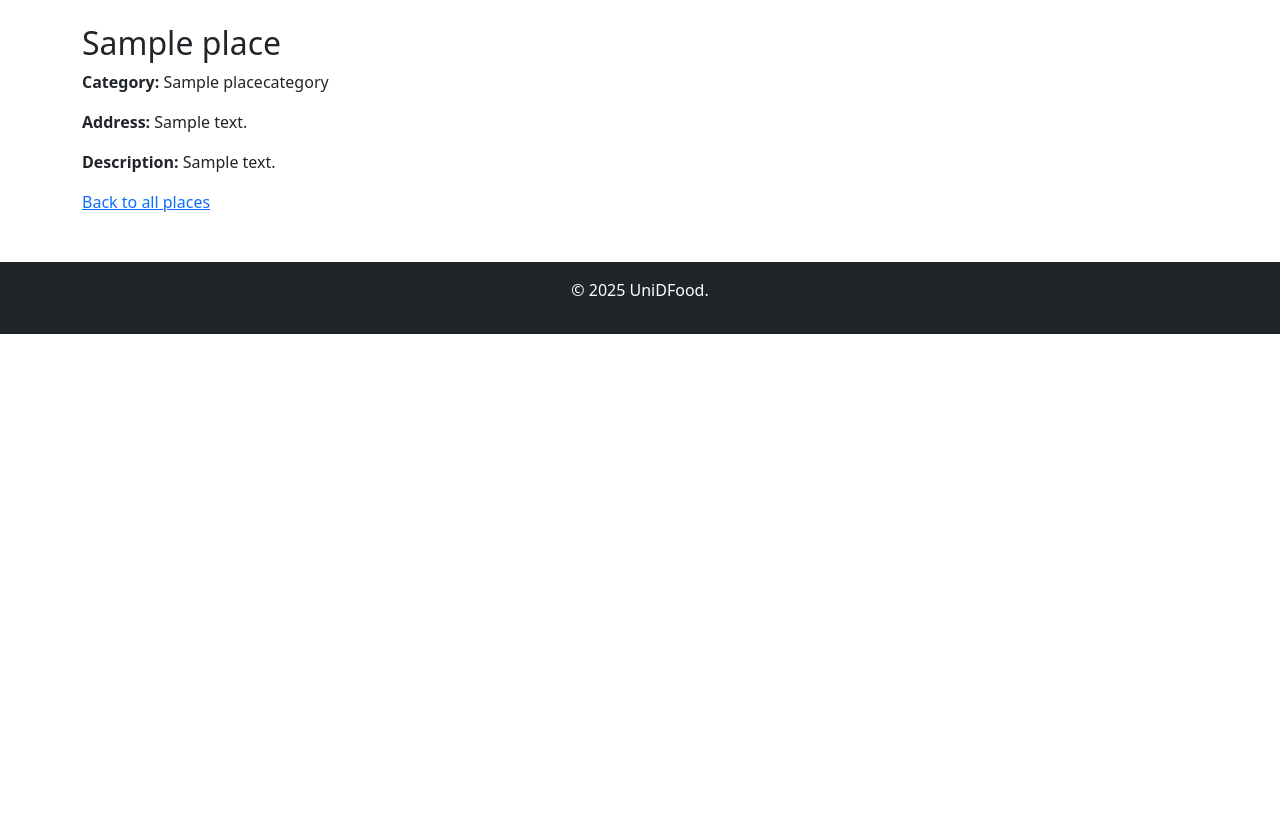
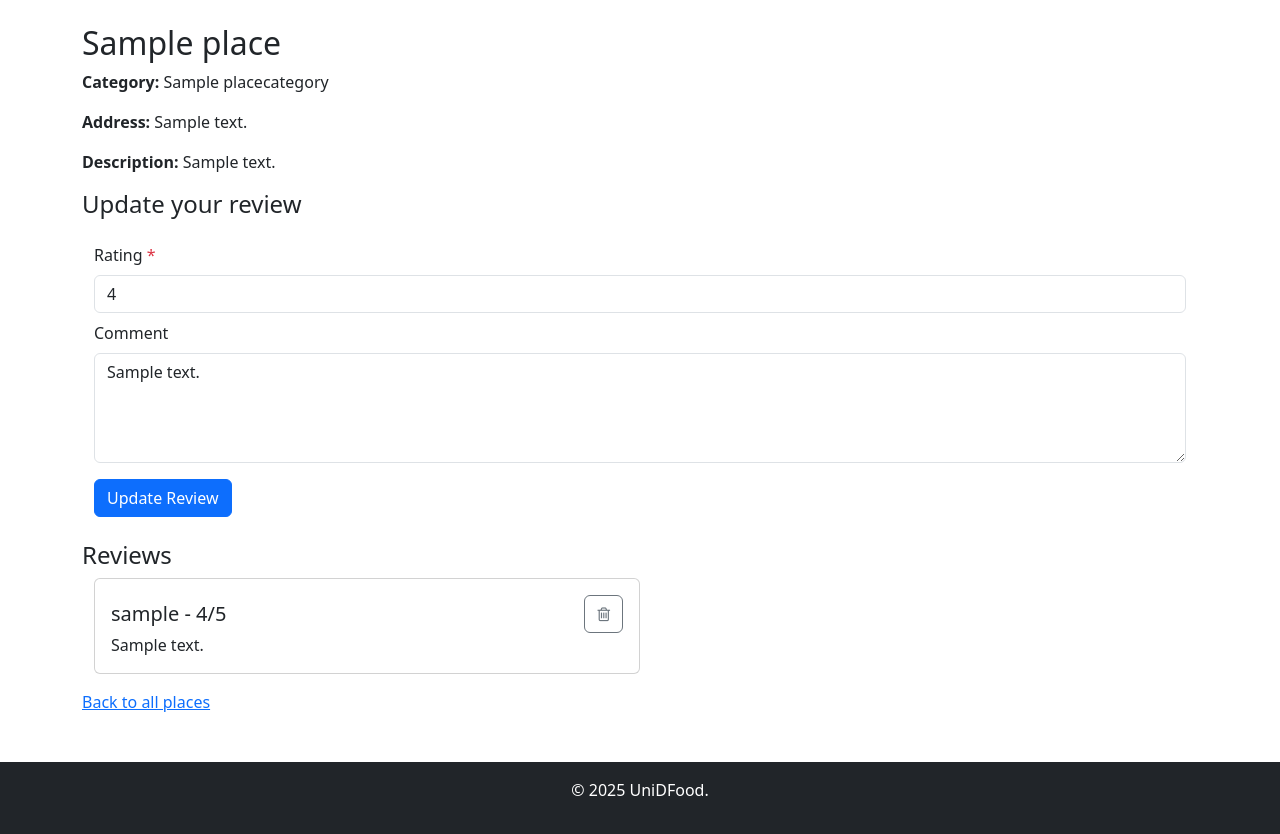
Before and after one commit to riabrez/UnidFood, a Django app: page /unidfood/place/1/ in a window 1280 px wide. Shown: the part 56-890 px from the top of the page. Before the commit the page ends 390 px from the top, so only its background shows below. Run offline with Django 3.2, Linux system fonts and the light colour scheme; a user stored in the database is signed in; tables that the repository leaves empty hold one stand-in row (values such as "Sample post"); some libraries are stand-ins or nearby versions.

Commit message:
Add place page with review form and reviews

```diff
--- a/unidfood_project/templates/unidfood/place.html
+++ b/unidfood_project/templates/unidfood/place.html
@@ -13,5 +13,63 @@
         <p><em>No description available.</em></p>
     {% endif %}
 
+    {% if existing_review %}
+        <h4>Update your review</h4>
+    {% else %}
+        <h4>Add a review</h4>
+    {% endif %}
+
+    <form method="POST" enctype="multipart/form-data" class="container my-4">
+        {% csrf_token %}
+        {{ form.non_field_errors }}
+
+        <div class="mb-2">
+            <label for="{{ form.rating.id_for_label }}" class="form-label">Rating <span class="text-danger">*</span></label>
+            {{ form.rating }}
+            {% if form.rating.errors %}
+                <div class="text-danger">{{ form.rating.errors }}</div>
+            {% endif %}
+        </div>
+
+        <div class="mb-3">
+            <label for="{{ form.comment.id_for_label }}" class="form-label">Comment</label>
+            {{ form.content }}
+            {% if form.content.errors %}
+                <div class="text-danger">{{ form.content.errors }}</div>
+            {% endif %}
+        </div>
+        <button type="submit" class="btn btn-primary">{% if existing_review %}Update{% else %}Submit{% endif %} Review</button>
+    </form>
+
+    <h4>Reviews</h4>
+    {% if reviews %}
+    <div class="container">
+        {% for review in reviews %}
+            <div class="col-md-6 mb-3">
+                <div class="card">
+                    <div class="card-body">
+                        <div class="d-flex justify-content-between align-items-center">
+                            <h5 class="card-title mb-0">{{ review.user.username }} - {{ review.rating }}/5</h5>
+                            {% if review.user == user %}
+                                <div>
+                                    <form method="post" action="{% url 'unidfood:delete_review' review.id %}" class="d-inline">
+                                        {% csrf_token %}
+                                        <button class="btn btn-outline-secondary" type="submit" onclick="return confirm('Are you sure you want to delete your review?');">
+                                            <i class="fa fa-trash-o"></i>
+                                        </button>
+                                    </form>
+                                </div>
+                            {% endif %}
+                        </div>
+                        <p class="card-text">{{ review.content }}</p>
+                    </div>
+                </div>
+            </div>
+        {% endfor %}
+    </div>
+    {% else %}
+        <h5>No reviews available</h5>
+    {% endif %}
+
     <a href="{% url 'unidfood:places' %}">Back to all places</a>
 {% endblock %}
--- a/unidfood_project/templates/unidfood/places.html
+++ b/unidfood_project/templates/unidfood/places.html
@@ -13,7 +13,7 @@
                 <ul class="list-group">
                 {% for place in places %}
                     <li class="list-group-item">
-                        <a href="{% url 'unidfood:place_detail' place.id %}"><h5>{{ place.name }}</h5></a>
+                        <a href="{% url 'unidfood:place' place.id %}"><h5>{{ place.name }}</h5></a>
                         <p><strong>Address:</strong> {{ place.address }}</p>
                         {% if place.rating %}
                         <p><strong>Rating:</strong> {{ place.rating }}/5</p>
--- a/unidfood_project/unidfood/forms.py
+++ b/unidfood_project/unidfood/forms.py
@@ -24,33 +24,49 @@ class UserProfileForm(forms.ModelForm):
         fields = ['image']
 
 class ReviewForm(forms.ModelForm):
-    place = forms.ModelChoiceField(
-        queryset=Place.objects.all(),
-        empty_label="Select a place",
-        help_text="Choose the place you want to review."
-    )
     rating = forms.IntegerField(
-        widget=forms.NumberInput(attrs={'min': 1, 'max': 5}),
-        help_text="Rate the place from 1 (worst) to 5 (best)."
+        widget=forms.NumberInput(attrs={'min': 1, 'max': 5, 'class': 'form-control w-10'}),
+        help_text="Rate the place from 1 (worst) to 5 (best).",
     )
     content = forms.CharField(
-        widget=forms.Textarea(attrs={'rows': 4, 'placeholder': 'Write your review here'}),
-        help_text="Share your thoughts about the place."
+        widget=forms.Textarea(attrs={'rows': 4, 'placeholder': 'Write your review here', 'class': 'form-control'}),
+        help_text="Share your thoughts about the place.",
     )
     image = forms.ImageField(
         required=False,
-        help_text="Upload an image (optional)."
+        help_text="Upload an image (optional).",
     )
 
     class Meta:
         model = Review
-        exclude = ['user', 'time']
+        fields = ['rating', 'content', 'image']
+
+        def __init__(self, *args, **kwargs):
+            print("CONST")
+            self.user = kwargs.pop('user', None)
+            self.place = kwargs.pop('place', None)
+            super().__init__(*args, **kwargs)
 
     def clean(self):
+        print("cleaning")
         cleaned_data = super().clean()
         rating = cleaned_data.get('rating')
+        print(cleaned_data)
 
         if rating is not None and (rating < 1 or rating > 5):
             self.add_error('rating', "Rating must be between 1 and 5.")
 
         return cleaned_data
+
+    # def save(self, commit=True):
+    #     print("HERE")
+    #     review = super().save(commit=False)
+    #     review.user = self.user
+    #     review.place = self.place
+    #     if commit:
+    #         Review.objects.update_or_create(
+    #             user=self.user,
+    #             place=self.place,
+    #             defaults={'rating': review.rating, 'comment': review.comment}
+    #         )
+    #     return review
--- a/unidfood_project/unidfood/urls.py
+++ b/unidfood_project/unidfood/urls.py
@@ -14,7 +14,8 @@ urlpatterns = [
     path('my_meetups/', views.my_meetups, name='my_meetups'),
     path('deals/', views.deals, name='deals'),
     path('places/', views.places, name='places'),
-    path('place/<int:place_id>/', views.place_detail, name='place_detail'),
+    path('place/<int:place_id>/', views.place, name='place'),
+    path('review/<int:review_id>/delete/', views.delete_review, name='delete_review'),
     path('nearby/', views.nearby, name='nearby'),
     path('search/', views.search, name='search'),
     path('fetch_places/', views.fetch_places, name='fetch_places'),
--- a/unidfood_project/unidfood/views.py
+++ b/unidfood_project/unidfood/views.py
@@ -208,6 +208,21 @@ def cancel_meetup(request, meetup_id):
 
     return redirect('unidfood:my_meetups')
 
+@login_required
+def delete_review(request, review_id):
+    print(review_id)
+    review = get_object_or_404(Review, id=review_id)
+    place_id = review.place_id
+
+    if request.user != review.user:
+        return redirect('unidfood:place', place_id)
+
+    if request.method == 'POST':
+        place_id = review.place_id
+        review.delete()
+
+    return redirect('unidfood:place', place_id)
+
 def deals(request):
     deals = Deal.objects.filter(valid_until__gte=now())
     return render(request, 'unidfood/deals.html', {'deals': deals})
@@ -224,6 +239,27 @@ def places(request):
 def place_detail(request, place_id):
     place = get_object_or_404(Place, id=place_id)
     return render(request, 'unidfood/place.html', {'place': place})
+
+def place(request, place_id):
+    place = get_object_or_404(Place, id=place_id)
+
+    existing_review = Review.objects.filter(user=request.user, place=place).first()
+
+    if request.method == 'POST':
+        form = ReviewForm(request.POST, instance=existing_review)
+        if form.is_valid():
+            review = form.save(commit=False)
+            review.user = request.user
+            review.place = place
+            review.save()
+
+            return redirect('unidfood:place', place_id=place.id)
+    else:
+        form = ReviewForm(instance=existing_review)
+
+    reviews = Review.objects.filter(place=place)
+
+    return render(request, 'unidfood/place.html', {'place': place, 'existing_review': existing_review, 'form': form, 'reviews': reviews})
 
 def nearby(request):
     places = Place.objects.all()
```
